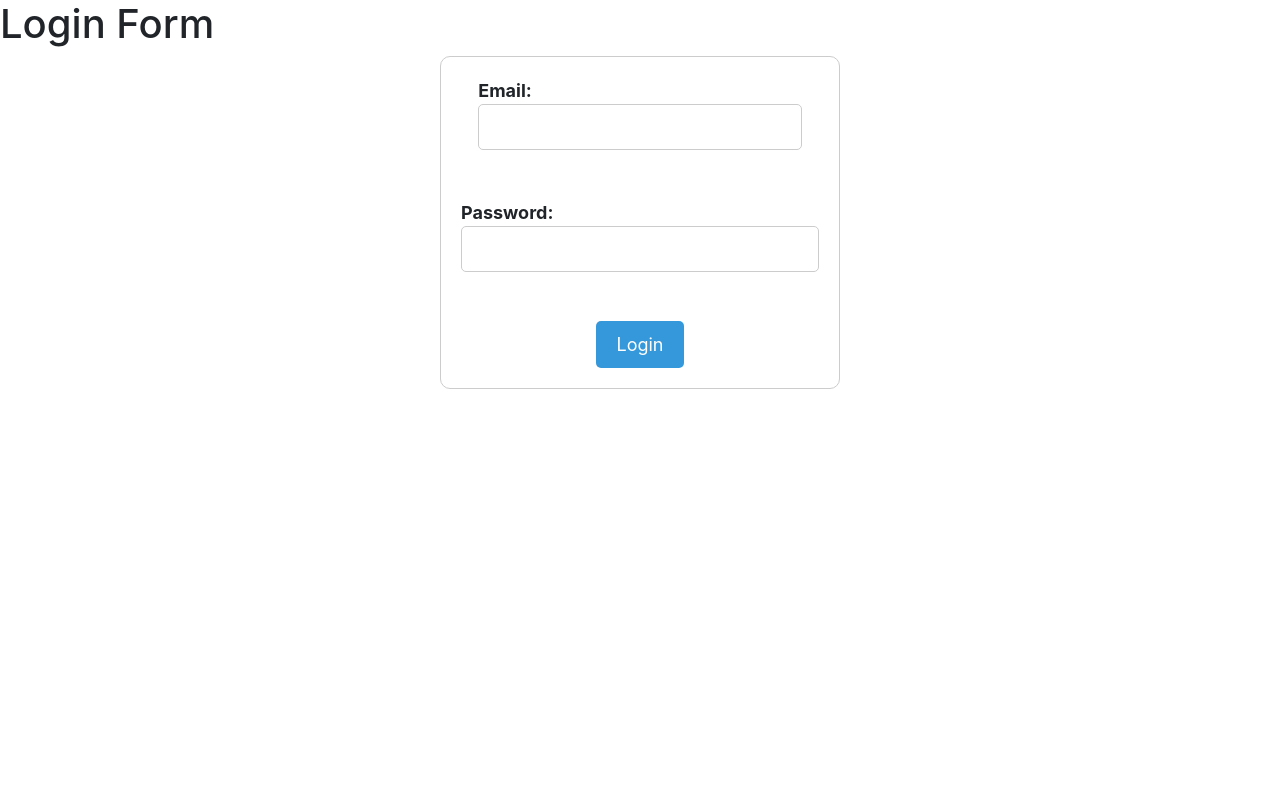
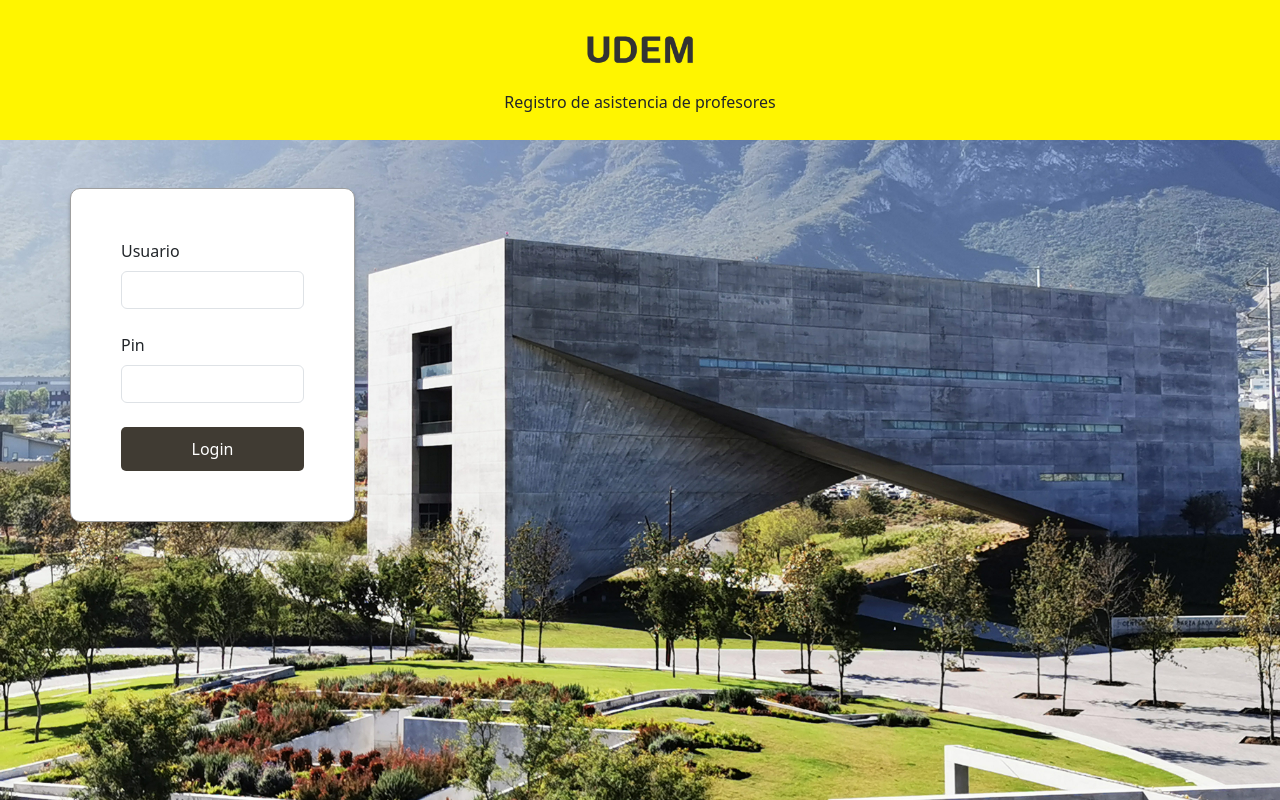
Before and after one commit to emi7595/integrador-front, a React (Create React App) app in the folder front-registro-maestros-udem/: page / in a window 1280 px wide. Built offline with nearby package versions, Linux system fonts and the light colour scheme.

Commit message:
Login page with styles

```diff
--- a/front-registro-maestros-udem/src/App.css
+++ b/front-registro-maestros-udem/src/App.css
@@ -1,4 +1,4 @@
-.App {
+/*.App {
   text-align: center;
 }
 
@@ -26,4 +26,4 @@
 
 .App-link {
   color: #61dafb;
-}
+}*/
--- a/front-registro-maestros-udem/src/App.js
+++ b/front-registro-maestros-udem/src/App.js
@@ -4,7 +4,6 @@
 function App() {
   return (
     <div>
-      <h1>Login Form</h1>
       <LoginForm />
     </div>
   );
--- a/front-registro-maestros-udem/src/components/login/LoginForm.js
+++ b/front-registro-maestros-udem/src/components/login/LoginForm.js
@@ -1,28 +1,52 @@
 import React, { useState } from 'react';
 
 const LoginForm = () => {
-  const [email, setEmail] = useState('');
+  // Form inputs
+  const [user, setUser] = useState('');
   const [password, setPassword] = useState('');
 
+  // Backgroung image
+  var urlImg = "/imgs/udem-bg.jpg";
+  const imageBg = {
+    backgroundImage: 'url("'+urlImg+'")',
+    height: '100vh',
+    backgroundRepeat: 'no-repeat',
+    backgroundSize: 'cover',
+    backgroundPosition: 'center'
+  }
+
+  // Login (submit)
   const handleSubmit = (e) => {
     e.preventDefault();
-    // Código para validar el email y la contraseña
+    console.log(user);
+    console.log(password);
   };
 
+  // Component (HTML)
   return (
-    <form onSubmit={handleSubmit}>
-      <label>
-        Email:
-        <input type="email" value={email} onChange={(e) => setEmail(e.target.value)} required />
-      </label>
-      <br />
-      <label>
-        Password:
-        <input type="password" value={password} onChange={(e) => setPassword(e.target.value)} required />
-      </label>
-      <br />
-      <button type="submit">Login</button>
-    </form>
+    <div style={ imageBg }>
+      <div className="container-fluid px-0 banner">
+        <img src="/imgs/udem-logo.png" alt="Universidad de Monterrey" height="80" />
+        <p>Registro de asistencia de profesores</p>
+      </div>
+      <div className="container px-0 login-bg">
+        <div className="col-12 col-md-3 mt-5">
+          <form onSubmit={handleSubmit} className="login-form">
+            <div className="mb-4">
+              <label for="user" className="form-label">Usuario</label>
+              <input type="text" className="form-control" id="user" onChange={(e) => setUser(e.target.value)}/>
+            </div>
+            <div className="mb-4">
+              <label for="password" className="form-label">Pin</label>
+              <input type="password" className="form-control" id="password" onChange={(e) => setPassword(e.target.value)}/>
+            </div>
+            <div>
+              <button type="submit" className="cta">Login</button>
+            </div>
+          </form>
+        </div>
+      </div>
+    </div>
   );
 };
 
--- a/front-registro-maestros-udem/src/index.css
+++ b/front-registro-maestros-udem/src/index.css
@@ -1,68 +1,28 @@
-body {
-  margin: 0;
-  font-family: -apple-system, BlinkMacSystemFont, 'Segoe UI', 'Roboto', 'Oxygen',
-    'Ubuntu', 'Cantarell', 'Fira Sans', 'Droid Sans', 'Helvetica Neue',
-    sans-serif;
-  -webkit-font-smoothing: antialiased;
-  -moz-osx-font-smoothing: grayscale;
+/* BUTTONS */
+
+.cta {
+  background-color: #403B33;
+  color: #FFFFFF;
+  border-radius: 5px;
+  border: none;
+  padding: 10px;
+  width: 100%;
 }
 
-code {
-  font-family: source-code-pro, Menlo, Monaco, Consolas, 'Courier New',
-    monospace;
-}
-form {
-  display: flex;
-  flex-direction: column;
-  align-items: center;
-  padding: 20px;
-  border: 1px solid #ccc;
+/* FORMS */
+
+.login-form {
+  padding: 50px;
+  border: 1px solid #9f9f9f;
   border-radius: 10px;
-  max-width: 400px;
-  margin: 0 auto;
+  background-color: #FFFFFF;
+  box-shadow: 0px 4px 4px rgba(0, 0, 0, 0.25);
 }
 
-label {
-  font-size: 18px;
-  font-weight: bold;
-  margin-bottom: 5px;
+/* OTHER */
+
+.banner {
+  background-color: #FFF500;
+  text-align: center;
+  padding: 10px 0;
 }
-
-input[type="email"],
-input[type="password"] {
-  width: 100%;
-  padding: 10px;
-  margin-bottom: 20px;
-  border: 1px solid #ccc;
-  border-radius: 5px;
-  font-size: 16px;
-}
-
-button[type="submit"] {
-  padding: 10px 20px;
-  background-color: #3498db;
-  border: none;
-  border-radius: 5px;
-  color: #fff;
-  font-size: 18px;
-  cursor: pointer;
-}
-
-button[type="submit"]:hover {
-  background-color: #2980b9;
-}
-
-@media (max-width: 768px) {
-  form {
-    max-width: 100%;
-  }
-}
-
-@keyframes App-logo-spin {
-  from {
-    transform: rotate(0deg);
-  }
-  to {
-    transform: rotate(360deg);
-  }
-}
```
Also changed, not shown: front-registro-maestros-udem/public/imgs/udem-bg.jpg (added), front-registro-maestros-udem/public/imgs/udem-logo.png (added).
